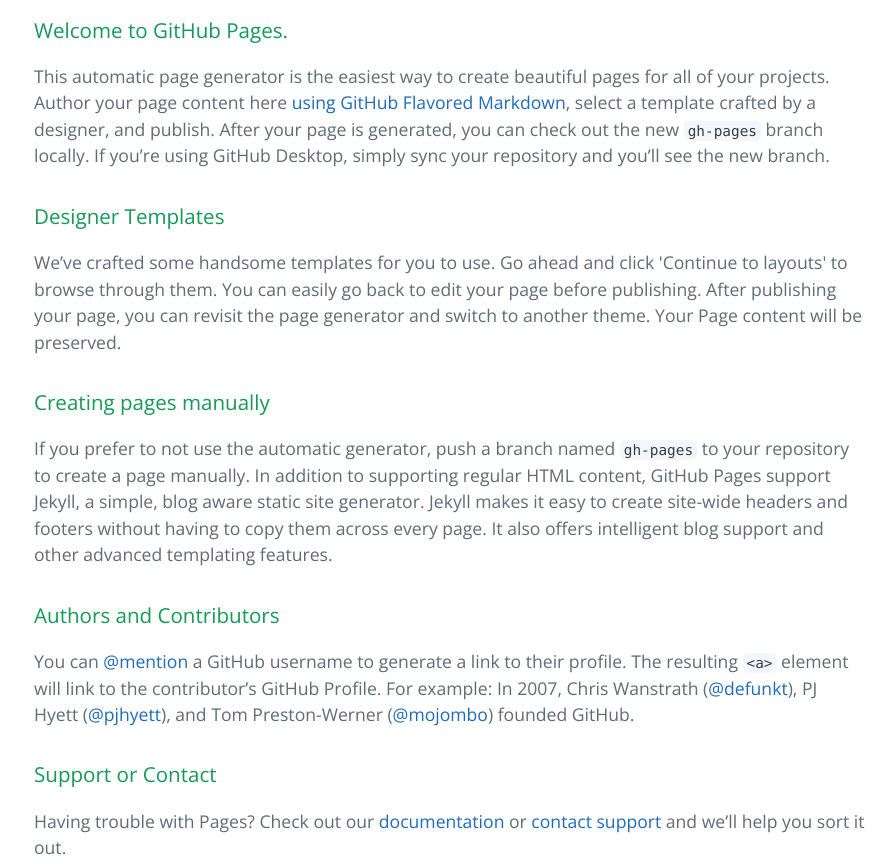
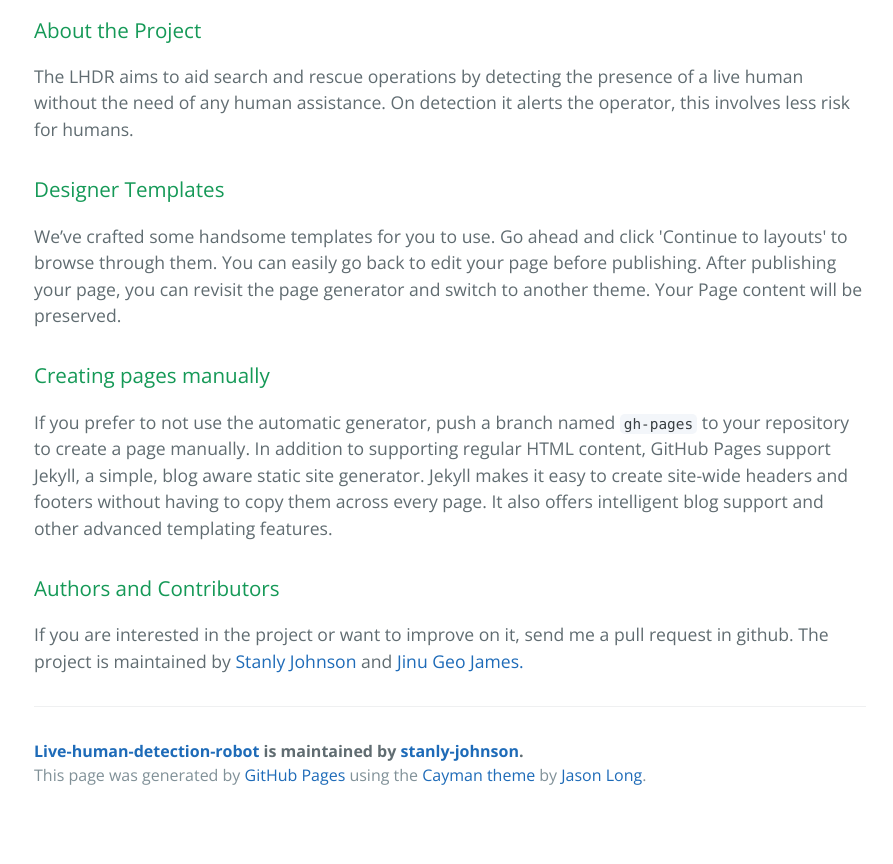
Before and after one commit to aiyankovil/Live-Human-Detection-Robot, a plain HTML site: page index.html in a window 1280 px wide. Shown: the part 400-1264 px from the top of the page, without its empty margins (190-1083 px from the left). After the commit the page ends 1219 px from the top, so only its background shows below. Drawn offline with nearby package versions, Linux system fonts and the light colour scheme.

```diff
--- a/index.html
+++ b/index.html
@@ -20,9 +20,9 @@
 
     <section class="main-content">
       <h3>
-<a id="welcome-to-github-pages" class="anchor" href="#welcome-to-github-pages" aria-hidden="true"><span class="octicon octicon-link"></span></a>Welcome to GitHub Pages.</h3>
+<a id="about-the-project" class="anchor" href="#about-the-project" aria-hidden="true"><span class="octicon octicon-link"></span></a>About the Project</h3>
 
-<p>This automatic page generator is the easiest way to create beautiful pages for all of your projects. Author your page content here <a href="https://guides.github.com/features/mastering-markdown/">using GitHub Flavored Markdown</a>, select a template crafted by a designer, and publish. After your page is generated, you can check out the new <code>gh-pages</code> branch locally. If you’re using GitHub Desktop, simply sync your repository and you’ll see the new branch.</p>
+<p>The LHDR aims to aid search and rescue operations by detecting the presence of a live human without the need of any human assistance. On detection it alerts the operator, this involves less risk for humans.</p>
 
 <h3>
 <a id="designer-templates" class="anchor" href="#designer-templates" aria-hidden="true"><span class="octicon octicon-link"></span></a>Designer Templates</h3>
@@ -37,12 +37,8 @@
 <h3>
 <a id="authors-and-contributors" class="anchor" href="#authors-and-contributors" aria-hidden="true"><span class="octicon octicon-link"></span></a>Authors and Contributors</h3>
 
-<p>You can <a href="https://github.com/blog/821" class="user-mention">@mention</a> a GitHub username to generate a link to their profile. The resulting <code>&lt;a&gt;</code> element will link to the contributor’s GitHub Profile. For example: In 2007, Chris Wanstrath (<a href="https://github.com/defunkt" class="user-mention">@defunkt</a>), PJ Hyett (<a href="https://github.com/pjhyett" class="user-mention">@pjhyett</a>), and Tom Preston-Werner (<a href="https://github.com/mojombo" class="user-mention">@mojombo</a>) founded GitHub.</p>
-
-<h3>
-<a id="support-or-contact" class="anchor" href="#support-or-contact" aria-hidden="true"><span class="octicon octicon-link"></span></a>Support or Contact</h3>
-
-<p>Having trouble with Pages? Check out our <a href="https://help.github.com/pages">documentation</a> or <a href="https://github.com/contact">contact support</a> and we’ll help you sort it out.</p>
+<p>If you are interested in the project or want to improve on it, send me a pull request in github.
+The project is maintained by <a href="stanly-johnson.github.io">Stanly Johnson</a> and <a href="stanly-johnson.github.io">Jinu Geo James.</a></p>
 
       <footer class="site-footer">
         <span class="site-footer-owner"><a href="https://github.com/stanly-johnson/Live-Human-Detection-Robot">Live-human-detection-robot</a> is maintained by <a href="https://github.com/stanly-johnson">stanly-johnson</a>.</span>
```
Also changed, not shown: params.json (+1 -1 lines).
